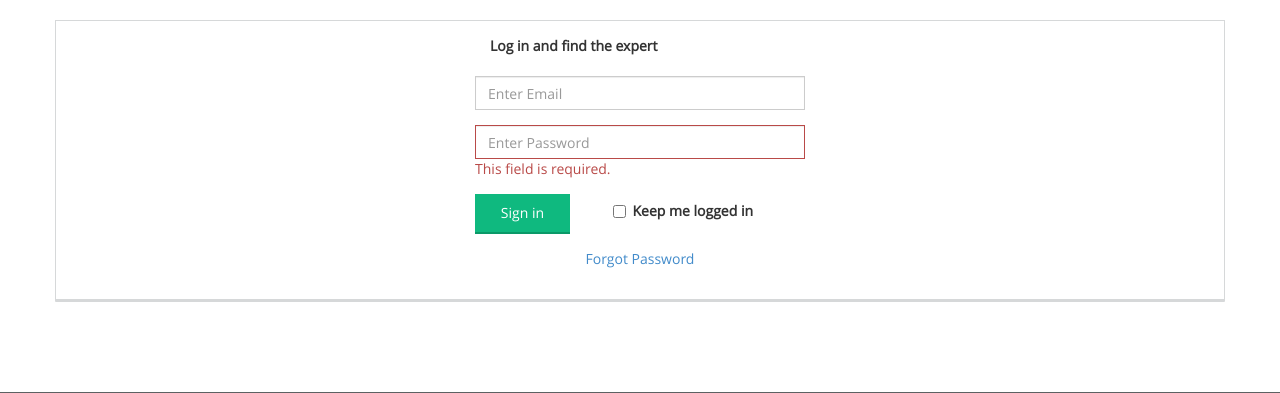
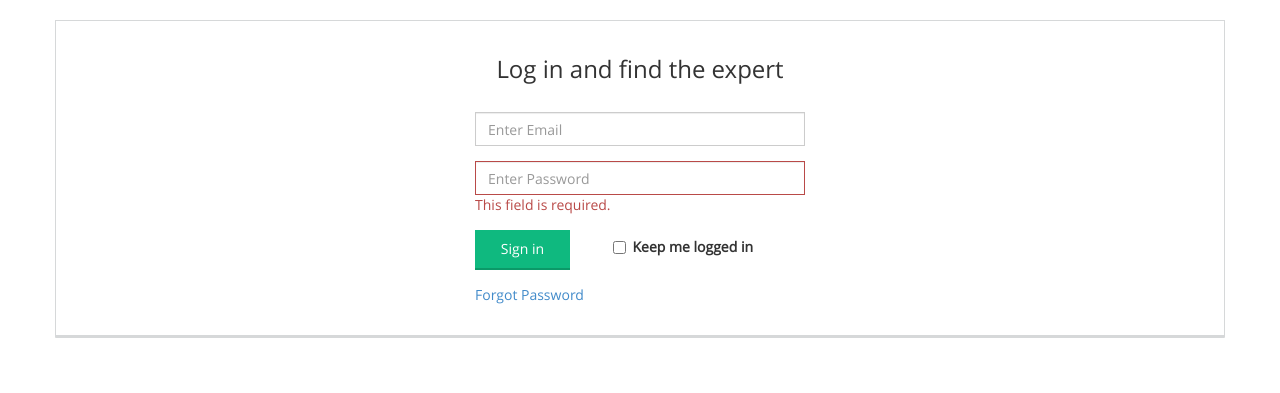
Before and after one commit to fandhi/kuskaspro, a PHP site: page /sign-in.php in a window 1280 px wide. Shown: the part 46-439 px from the top of the page. Run offline with PHP 8.4, Linux system fonts and the light colour scheme.

Commit message:
-edit header, align text

```diff
--- a/sign-in.php
+++ b/sign-in.php
@@ -6,7 +6,7 @@ include 'main-menu-before-login.php';
     <div class="row">
         <div class="panel">
             <form class="form-center form-horizontal" method="post" action="" name="loginForm" role="form">
-                <label class="append_bottom_2">Log in and find the expert</label>
+                <h3 class="append_bottom_3 text-center">Log in and find the expert</h3>
                 <div class="form-group">
                     <input type="text" class="form-control" name="email" id="email" placeholder="Enter Email" value="">
                     <!--<span class="control-label">This field is required.</span>-->
@@ -25,7 +25,7 @@ include 'main-menu-before-login.php';
                     </label>
                 </div>
                 </div>
-                <p class="form-group text-center clearfix"><a href="">Forgot Password</a></p>
+                <p class="form-group clearfix"><a href="">Forgot Password</a></p>
             </form>
         </div>
     </div><!--end row-->
```
